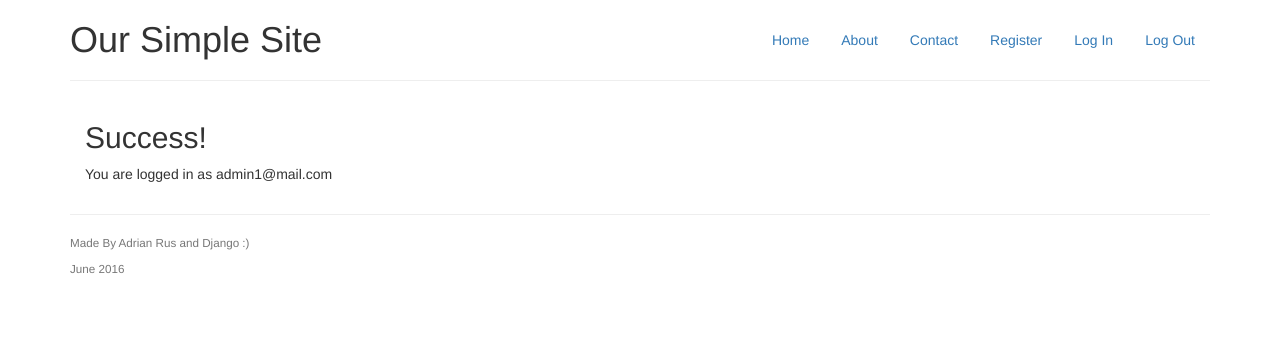
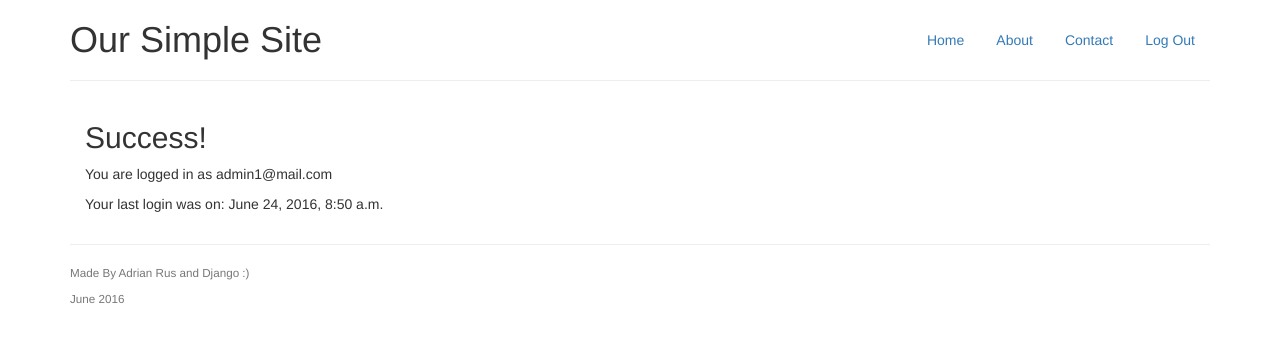
Before and after one commit to adrian-rus/Django-authentication-app, a Django app: page /profile/ in a window 1280 px wide. Shown: the top 342 px of the page. Run offline with Django 3.2, Linux system fonts and the light colour scheme; a user stored in the database is signed in; some libraries are stand-ins or nearby versions.

Commit message:
challenges completed

```diff
--- a/templates/base.html
+++ b/templates/base.html
@@ -17,10 +17,14 @@
            <li><a href="/">Home</a></li>
            <li><a href="#">About</a></li>
            <li><a href="#">Contact</a></li>
+           {% if request.user.is_authenticated %}
+           <li><a href="{% url 'logout' %}">Log Out</a></li>
+           {% else %}
+           <li><a href="{% url 'login' %}">Log In</a></li>
            <li><a href="{% url 'register' %}">Register</a></li>
-           <li><a href="{% url 'login' %}">Log In</a></li>
-           <li><a href="{% url 'logout' %}">Log Out</a></li>
+           {% endif %}
        </ul>
+
        <h1><span class="fui-settings-16 muted">Our Simple Site</span></h1>
    </div>
    <hr>
--- a/templates/profile.html
+++ b/templates/profile.html
@@ -2,5 +2,5 @@
 {% block content %}
     <h2> Success! </h2>
     <p> You are logged in as {{ user.email }}</p>
-    <p></p>
+    <p> Your last login was on: {{ user.last_login }}</p>
 {% endblock %}
```
Also changed, not shown: README.md, db.sqlite3.
